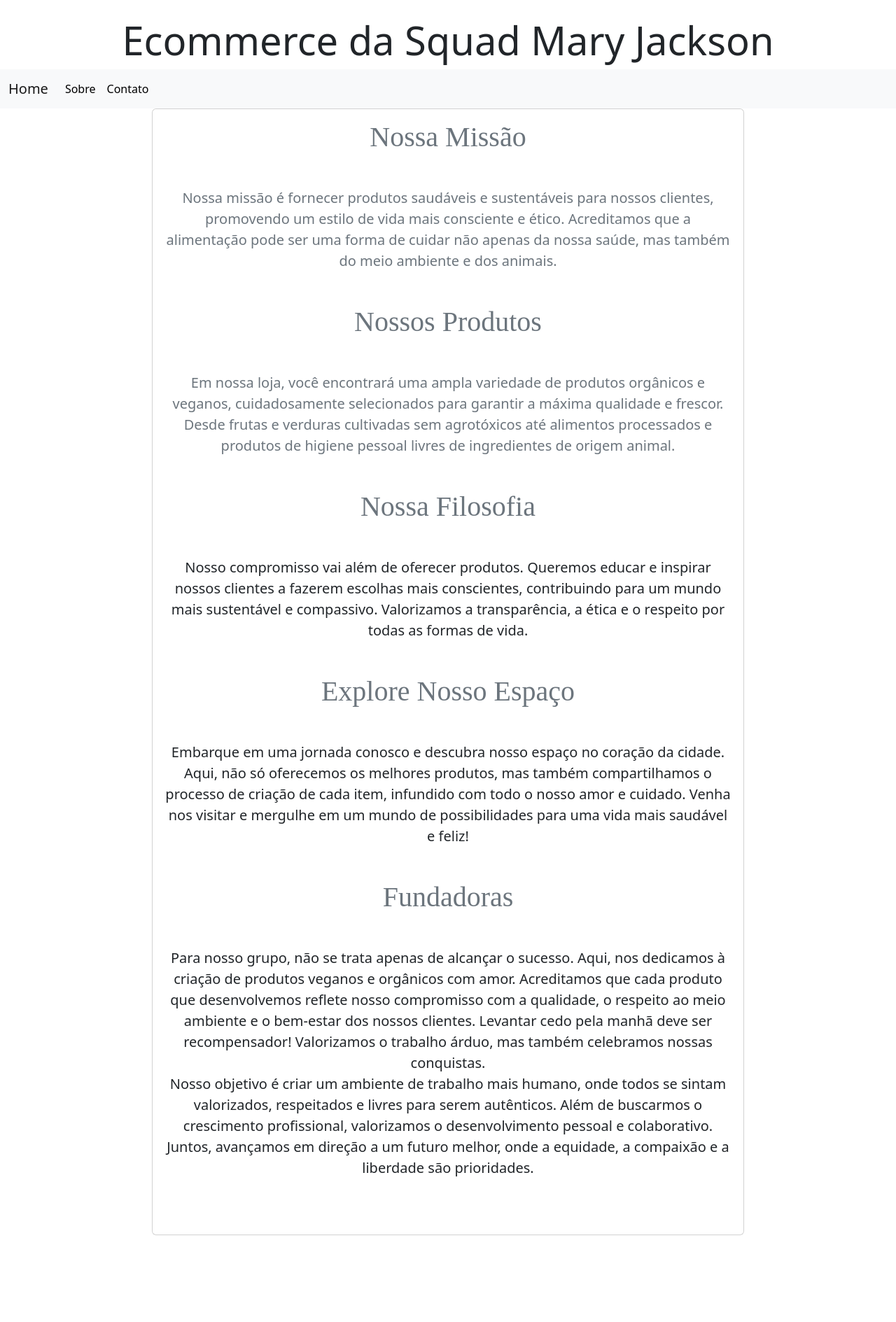
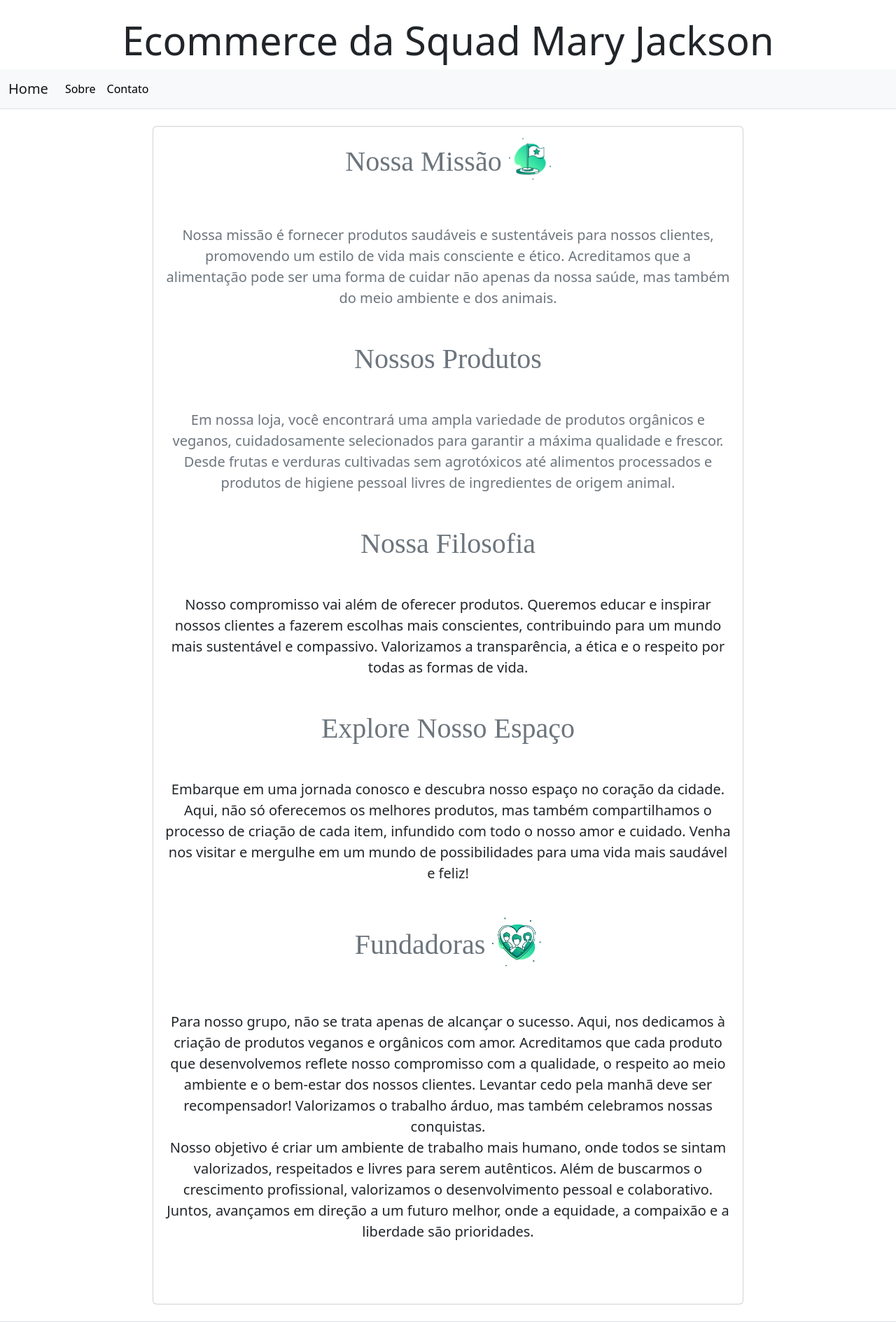
Before and after one commit to tainatravassos/Ecommerce_Mary_Jackson, a Django app: page /sobre/ in a window 1280 px wide. Shown: the whole page at 70% size. Before the commit the page ends 1765 px from the top, so only its background shows below. Run offline with Django 5.2, Linux system fonts and the light colour scheme.

Commit message:
feat: atualização template - sobre

```diff
--- a/templates/sobre.html
+++ b/templates/sobre.html
@@ -6,12 +6,15 @@
 {% endblock %}
 
 {% block content %}
-    <div class="row justify-content-center">
-        <div class="col-md-8">
+
+    <div class="row justify-content-center border border-top border-bottom";">
+        <div class="col-md-8 mt-4 mb-4 ">
             <div class="card">
-                <div class="card-body mb-5">
-                    <h1 class="card-title text-center mb-5 text-muted " style="font-family: 'Lobster';">Nossa Missão</h1>
-
+                <div class="card-body mb-4">
+                    <div class="d-flex justify-content-center align-items-center mb-5">
+                        <h1 class="card-title text-muted" style="font-family: 'Lobster'; margin-right: 10px;">Nossa Missão</h1>
+                        <img src="{% static 'icones/missao.png' %}" alt="Imagem da Missão" class="mb-3" style="max-width: 60px;">
+                    </div>
                     <p class="lead text-center mb-5 text-muted">Nossa missão é fornecer produtos saudáveis e sustentáveis para nossos clientes, promovendo um estilo de vida mais consciente e ético. Acreditamos que a alimentação pode ser uma forma de cuidar não apenas da nossa saúde, mas também do meio ambiente e dos animais.</p>
 
                     <h1 class="card-title text-center mb-5 text-muted" style="font-family: 'Lobster';">Nossos Produtos</h1>
@@ -23,8 +26,11 @@
                     <h1 class="card-title text-center mb-5 text-muted" style="font-family: 'Lobster';">Explore Nosso Espaço</h1>
                     <p class="lead text-center mb-5">Embarque em uma jornada conosco e descubra nosso espaço no coração da cidade. Aqui, não só oferecemos os melhores produtos, mas também compartilhamos o processo de criação de cada item, infundido com todo o nosso amor e cuidado. Venha nos visitar e mergulhe em um mundo de possibilidades para uma vida mais saudável e feliz!</p>
 
-                    <h1 class="card-title text-center mb-5 text-muted" style="font-family: 'Lobster';">Fundadoras</h1>
-                    <p class="lead text-center">Para nosso grupo, não se trata apenas de alcançar o sucesso. Aqui, nos dedicamos à criação de produtos veganos e orgânicos com amor. Acreditamos que cada produto que desenvolvemos reflete nosso compromisso com a qualidade, o respeito ao meio ambiente e o bem-estar dos nossos clientes. Levantar cedo pela manhã deve ser recompensador! Valorizamos o trabalho árduo, mas também celebramos nossas conquistas. <br>
+                    <div class="d-flex justify-content-center align-items-center mb-5">
+                        <h1 class="card-title text-muted" style="font-family: 'Lobster'; margin-right: 10px;">Fundadoras</h1>
+                        <img src="{% static 'icones/valor.png' %}" alt="Imagem da Missão" class="mb-3" style="max-width: 70px;">
+                    </div>
+                    <p class="lead text-center mb-5">Para nosso grupo, não se trata apenas de alcançar o sucesso. Aqui, nos dedicamos à criação de produtos veganos e orgânicos com amor. Acreditamos que cada produto que desenvolvemos reflete nosso compromisso com a qualidade, o respeito ao meio ambiente e o bem-estar dos nossos clientes. Levantar cedo pela manhã deve ser recompensador! Valorizamos o trabalho árduo, mas também celebramos nossas conquistas. <br>
 
                     Nosso objetivo é criar um ambiente de trabalho mais humano, onde todos se sintam valorizados, respeitados e livres para serem autênticos. Além de buscarmos o crescimento profissional, valorizamos o desenvolvimento pessoal e colaborativo. Juntos, avançamos em direção a um futuro melhor, onde a equidade, a compaixão e a liberdade são prioridades.</p>
                 </div>
```
